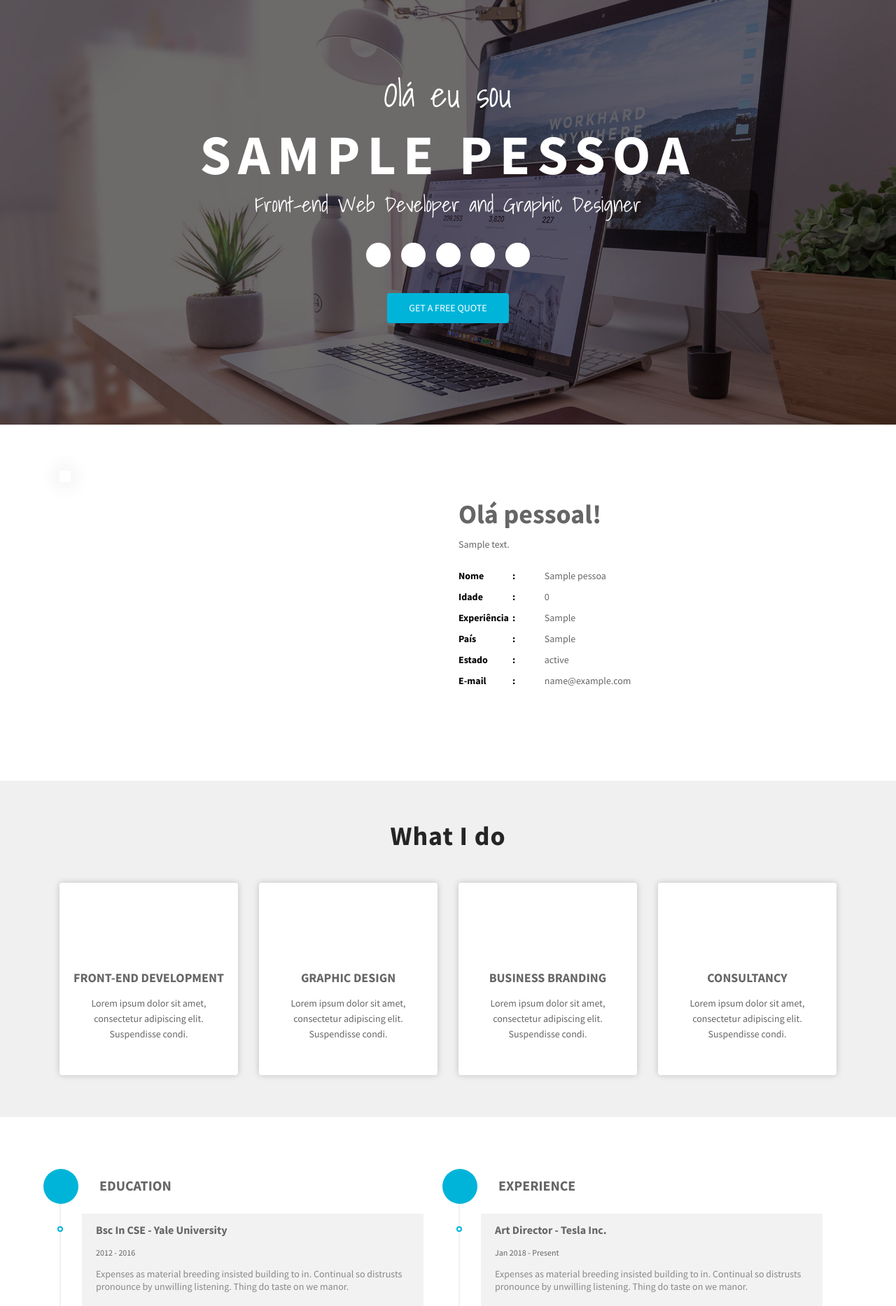
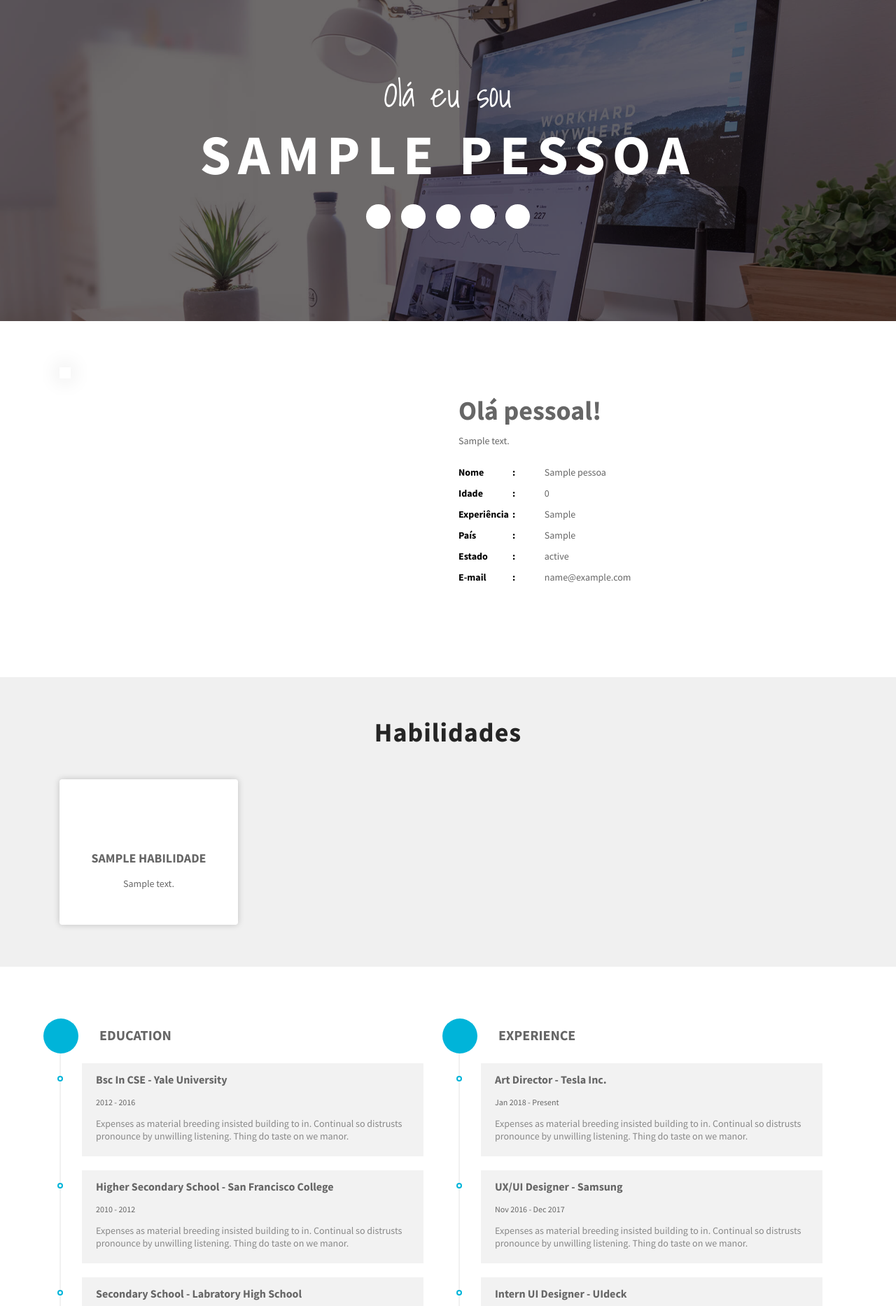
Before and after one commit to josafarb/ProjetoPortfolio, a Django app: page / in a window 1280 px wide. Shown: the part 70-1937 px from the top of the page at 70% size. Run offline with Django 3.2, Linux system fonts and the light colour scheme; tables that the repository leaves empty hold one stand-in row (values such as "Sample post"); some libraries are stand-ins or nearby versions; some web fonts are replaced.

Commit message:
Configurando a exibição das habilidades

```diff
--- a/core/templates/core/base.html
+++ b/core/templates/core/base.html
@@ -118,7 +118,7 @@
               <div class="contents">
                 <h5 class="script-font wow fadeInUp" data-wow-delay="0.2s">Olá eu sou </h5>
                 <h2 class="head-title wow fadeInUp" data-wow-delay="0.4s">{{pessoa.nome}}</h2>
-                <p class="script-font wow fadeInUp" data-wow-delay="0.6s">Front-end Web Developer and Graphic Designer</p>
+                <!--<p class="script-font wow fadeInUp" data-wow-delay="0.6s">Front-end Web Developer and Graphic Designer</p>-->
                 <ul class="social-icon wow fadeInUp" data-wow-delay="0.8s">
                   <li>
                     <a class="facebook" href="#"><i class="icon-social-facebook"></i></a>
@@ -136,9 +136,9 @@
                     <a class="google" href="#"><i class="icon-social-google"></i></a>
                   </li>
                 </ul>
-                <div class="header-button wow fadeInUp" data-wow-delay="1s">
+                <!--<div class="header-button wow fadeInUp" data-wow-delay="1s">
                   <a href="#" class="btn btn-common">Get a Free Quote</a>
-                </div>
+                </div>-->
               </div>
             </div>
           </div>
--- a/core/templates/core/index.html
+++ b/core/templates/core/index.html
@@ -5,7 +5,7 @@
 
 
 {% include 'core/about_me.html'%}
-{% include 'core/service_done.html'%}
+{% include 'core/what_ido.html'%}
 {% include 'core/career.html'%}
 
 
--- a/core/templates/core/service_done.html
+++ /dev/null
@@ -1,57 +0,0 @@
-    <!-- Services Section Start -->
-    <section id="services" class="services section-padding">
-      <h2 class="section-title wow flipInX" data-wow-delay="0.4s">What I do</h2>
-      <div class="container">
-        <div class="row">
-          <!-- Services item -->
-          <div class="col-md-6 col-lg-3 col-xs-12">
-            <div class="services-item wow fadeInDown" data-wow-delay="0.3s">
-              <div class="icon">
-                <i class="icon-grid"></i>
-              </div>
-              <div class="services-content">
-                <h3><a href="#">Front-end Development</a></h3>
-                <p>Lorem ipsum dolor sit amet, consectetur adipiscing elit. Suspendisse condi.</p>
-              </div>
-            </div>
-          </div>
-          <!-- Services item -->
-          <div class="col-md-6 col-lg-3 col-xs-12">
-            <div class="services-item wow fadeInDown" data-wow-delay="0.6s">
-              <div class="icon">
-                <i class="icon-layers"></i>
-              </div>
-              <div class="services-content">
-                <h3><a href="#">Graphic Design</a></h3>
-                <p>Lorem ipsum dolor sit amet, consectetur adipiscing elit. Suspendisse condi.</p>
-              </div>
-            </div>
-          </div>
-          <!-- Services item -->
-          <div class="col-md-6 col-lg-3 col-xs-12">
-            <div class="services-item wow fadeInDown" data-wow-delay="0.9s">
-              <div class="icon">
-                <i class="icon-briefcase"></i>
-              </div>
-              <div class="services-content">
-                <h3><a href="#">Business Branding</a></h3>
-                <p>Lorem ipsum dolor sit amet, consectetur adipiscing elit. Suspendisse condi.</p>
-              </div>
-            </div>
-          </div>
-          <!-- Services item -->
-          <div class="col-md-6 col-lg-3 col-xs-12">
-            <div class="services-item wow fadeInDown" data-wow-delay="1.2s">
-              <div class="icon">
-                <i class="icon-bubbles"></i>
-              </div>
-              <div class="services-content">
-                <h3><a href="#">Consultancy</a></h3>
-                <p>Lorem ipsum dolor sit amet, consectetur adipiscing elit. Suspendisse condi.</p>
-              </div>
-            </div>
-          </div>
-        </div>
-      </div>
-    </section>
-    <!-- Services Section End -->
--- /dev/null
+++ b/core/templates/core/what_ido.html
@@ -0,0 +1,23 @@
+    <!-- Services Section Start -->
+    <section id="services" class="services section-padding">
+      <h2 class="section-title wow flipInX" data-wow-delay="0.4s">Habilidades</h2>
+      <div class="container">
+        <div class="row">
+          <!-- Services item -->
+
+          {% for h in habilidade %}
+
+          <div class="col-md-6 col-lg-3 col-xs-12">
+            <div class="services-item wow fadeInDown" data-wow-delay="0.3s">
+              <div class="icon">
+                <img src="{{h.imagem.tumb.url}}"/>
+              </div>
+              <div class="services-content">
+                <h3><a href="#">{{h.nome}}</a></h3>
+                <p>{{h.descricao}}</p>
+              </div>
+            </div>
+          </div>
+          {%endfor%}
+    </section>
+    <!-- Services Section End -->
--- a/core/views.py
+++ b/core/views.py
@@ -4,6 +4,7 @@ from .validador import *
 # Create your views here.
 from django.views.generic import TemplateView
 from pessoa.models import Pessoa
+from habilidade.models import  Habilidade
 
 
 class IndexView(TemplateView):
@@ -11,5 +12,8 @@ class IndexView(TemplateView):
 
     def get_context_data(self, **kwargs):
         context = super(IndexView, self).get_context_data(**kwargs)
-        context['pessoa'] = Pessoa.objects.filter(id=1).first()
+        p = Pessoa.objects.first()
+        if(p is not None):
+            context['pessoa'] = p
+            context['habilidade'] =  Habilidade.objects.filter(pessoa = p.id, ativo = True)
         return context
--- a/habilidade/models.py
+++ b/habilidade/models.py
@@ -11,7 +11,7 @@ from stdimage import StdImageField
 class Habilidade(models.Model):
     nome = models.CharField('Nome', max_length=100)
     descricao = models.TextField('Descrição')
-    imagem = StdImageField('Foto', upload_to='pessoa', variations={'tumb': {'width': 42, 'height': 42, 'crop': True}})
+    imagem = StdImageField('Foto', upload_to='habilidade', variations={'tumb': {'width': 100, 'height': 100, 'crop': True}})
     ativo = models.BooleanField('Ativo', default=True)
     pessoa = ForeignKey(Pessoa, on_delete=models.PROTECT, blank=True, null=True)
 
```
Also changed, not shown: habilidade/migrations/0002_auto_20200225_1124.py (added).
